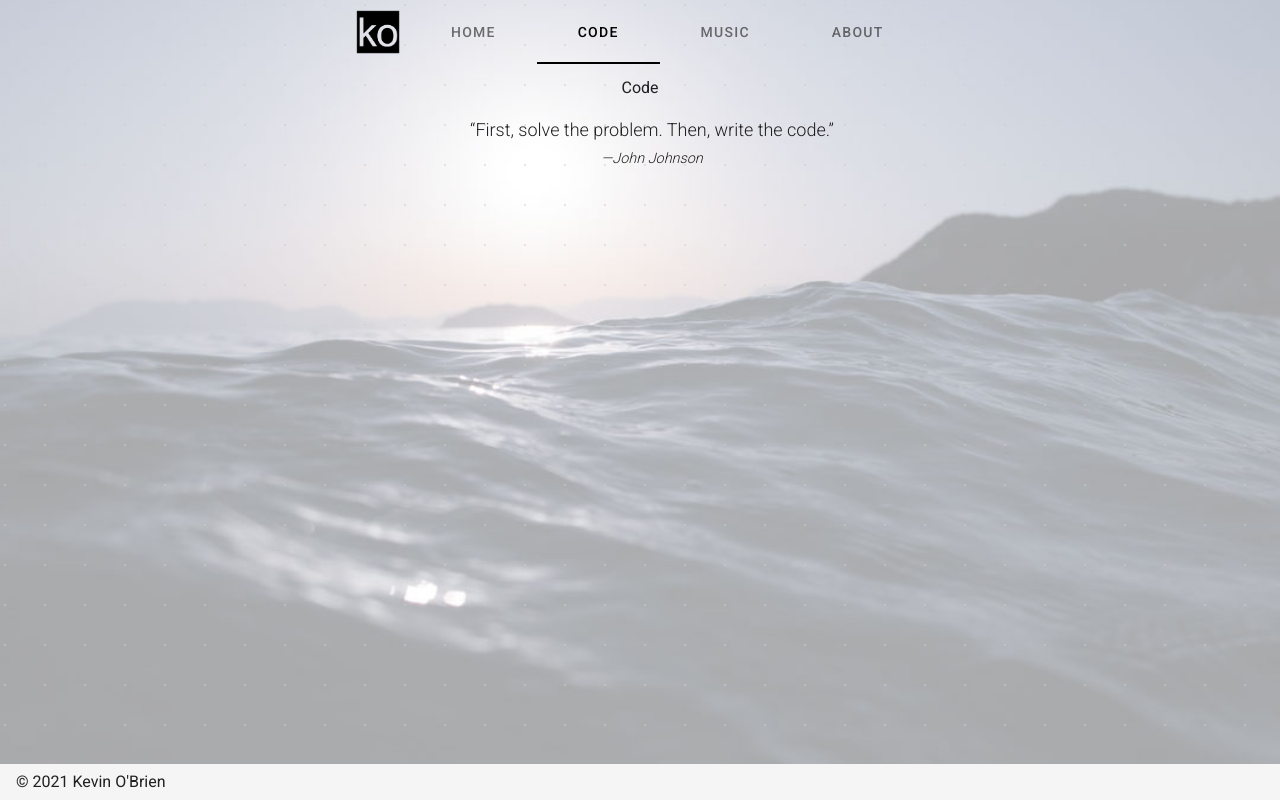
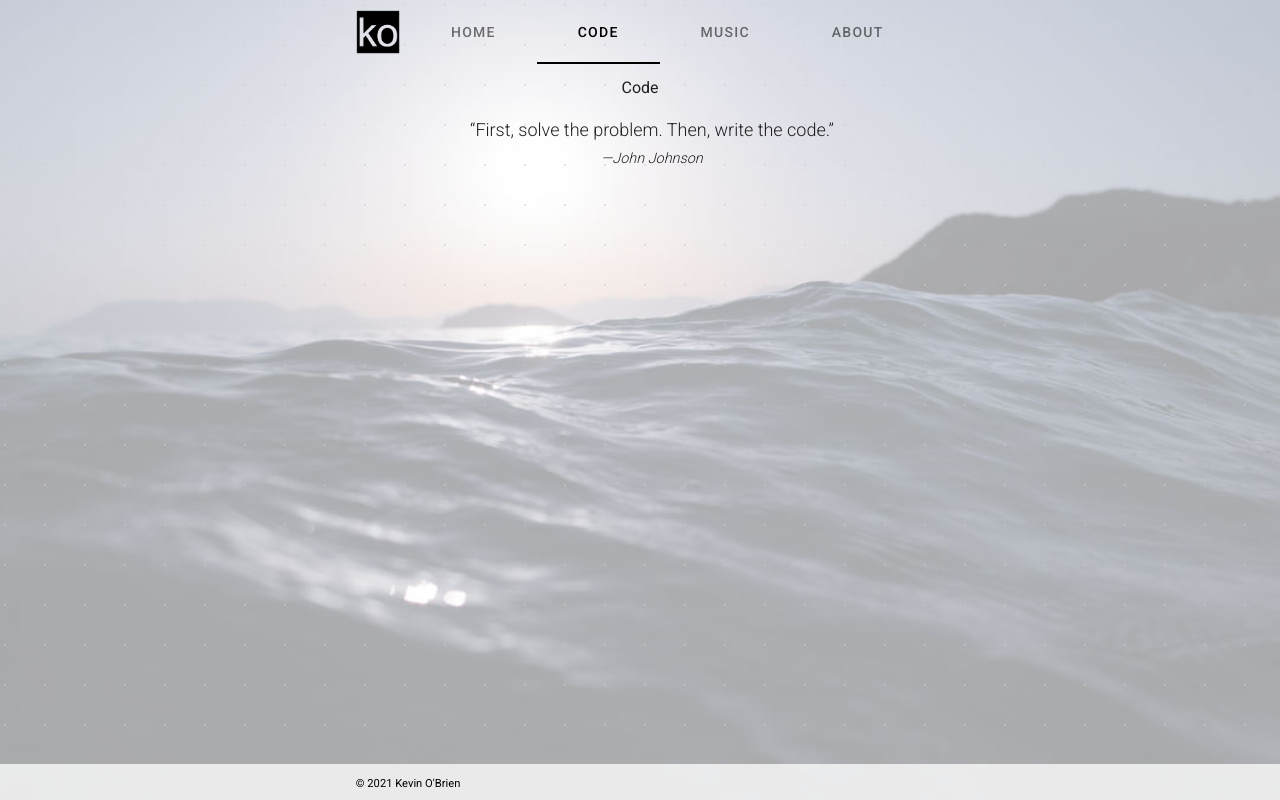
Before and after one commit to librien/kevinobrien, a Nuxt app: page /code in a window 1280 px wide. Built offline with nearby package versions, Linux system fonts and the light colour scheme.

Commit message:
Add transparency and container to footer

```diff
--- a/components/Footer.vue
+++ b/components/Footer.vue
@@ -1,8 +1,22 @@
 <template>
-  <v-footer
-    :absolute="!fixed"
-    app
-  >
-    <span>&copy; {{ new Date().getFullYear() }} Kevin O'Brien</span>
+  <v-footer absolute app>
+    <v-container>
+      <v-row justify="center" align="center">
+        <v-col
+          cols="12"
+          sm="8"
+          md="6"
+          style="padding-top: 0px; padding-bottom: 0px"
+        >
+          <span style="font-size: .7rem;">&copy; {{ new Date().getFullYear() }} Kevin O'Brien</span>
+        </v-col>
+      </v-row>
+    </v-container>
   </v-footer>
 </template>
+<style lang="scss" scoped>
+.v-footer.theme--light.v-sheet {
+  background-color: rgba(255, 255, 255, 0.75) !important;
+  color: black;
+}
+</style>
```
